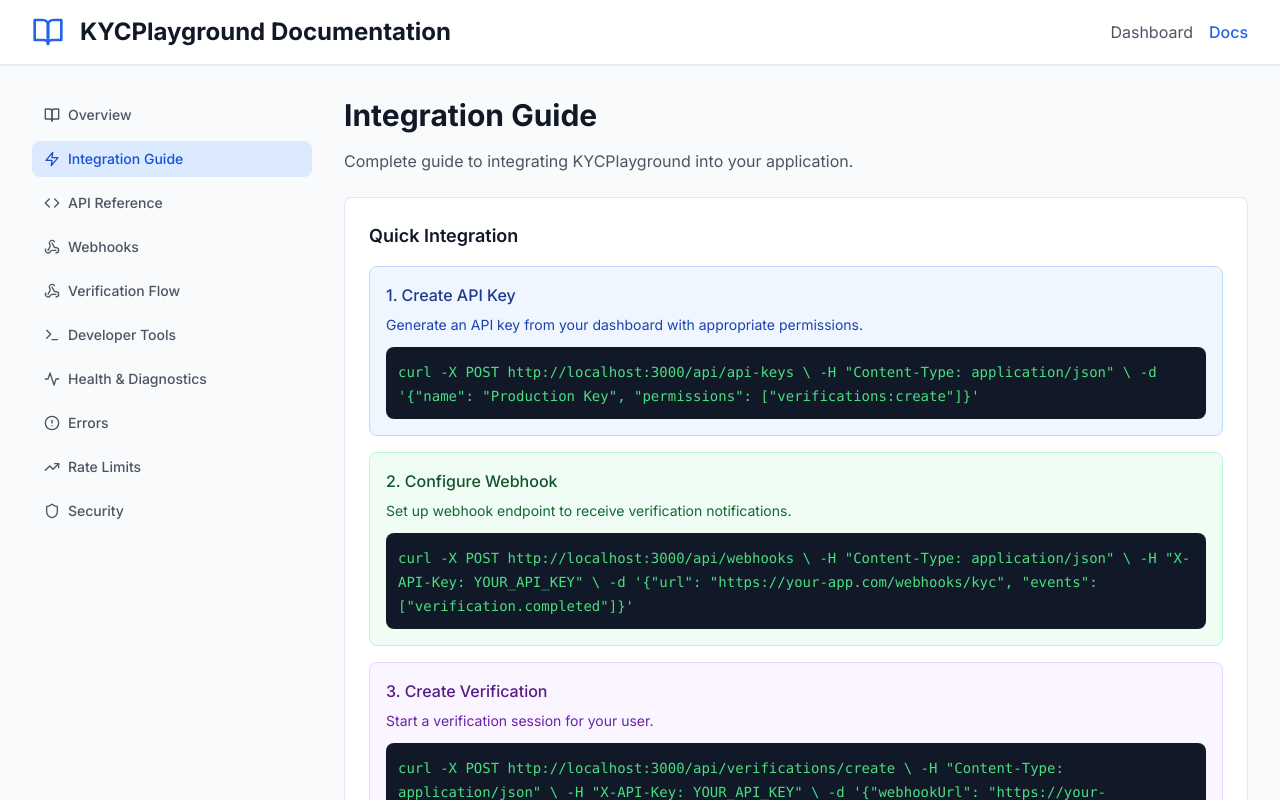
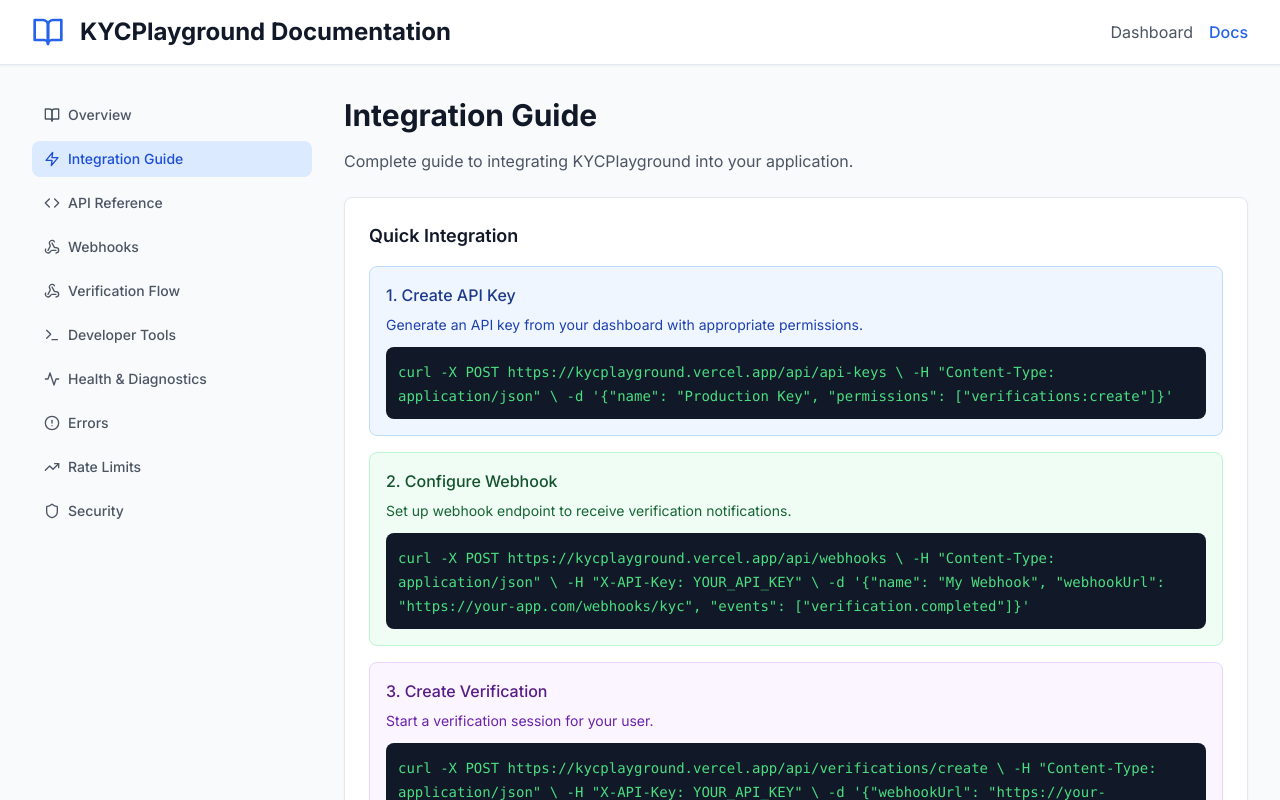
Before and after one commit to divo662/kycplayground, a Next.js app: page /docs in a window 1280 px wide. Both pictures are taken after a click on the button "Integration Guide". Shown: the top 800 px of the page. Built offline with nearby package versions, Linux system fonts and the light colour scheme.

Commit message:
docs update

```diff
--- a/app/docs/page.tsx
+++ b/app/docs/page.tsx
@@ -219,7 +219,7 @@ export default function DocsPage() {
                       </p>
                       <div className="bg-gray-900 rounded-lg p-3">
                         <code className="text-green-400 text-sm">
-                          {`curl -X POST http://localhost:3000/api/api-keys \\
+                          {`curl -X POST https://kycplayground.vercel.app/api/api-keys \\
   -H "Content-Type: application/json" \\
   -d '{"name": "Production Key", "permissions": ["verifications:create"]}'`}
                         </code>
@@ -233,10 +233,10 @@ export default function DocsPage() {
                       </p>
                       <div className="bg-gray-900 rounded-lg p-3">
                         <code className="text-green-400 text-sm">
-                          {`curl -X POST http://localhost:3000/api/webhooks \\
+                          {`curl -X POST https://kycplayground.vercel.app/api/webhooks \\
   -H "Content-Type: application/json" \\
   -H "X-API-Key: YOUR_API_KEY" \\
-  -d '{"url": "https://your-app.com/webhooks/kyc", "events": ["verification.completed"]}'`}
+  -d '{"name": "My Webhook", "webhookUrl": "https://your-app.com/webhooks/kyc", "events": ["verification.completed"]}'`}
                         </code>
                       </div>
                     </div>
@@ -248,7 +248,7 @@ export default function DocsPage() {
                       </p>
                       <div className="bg-gray-900 rounded-lg p-3">
                         <code className="text-green-400 text-sm">
-                          {`curl -X POST http://localhost:3000/api/verifications/create \\
+                          {`curl -X POST https://kycplayground.vercel.app/api/verifications/create \\
   -H "Content-Type: application/json" \\
   -H "X-API-Key: YOUR_API_KEY" \\
   -d '{"webhookUrl": "https://your-app.com/webhooks/kyc", "returnUrl": "https://your-app.com/callback"}'`}
```
